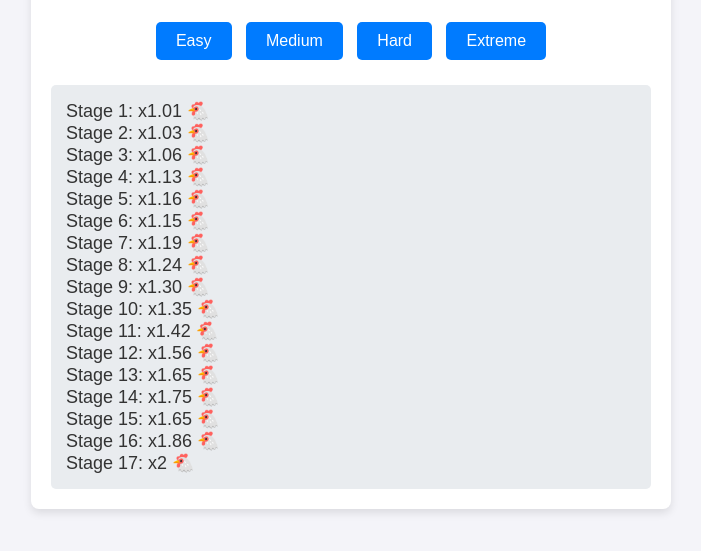
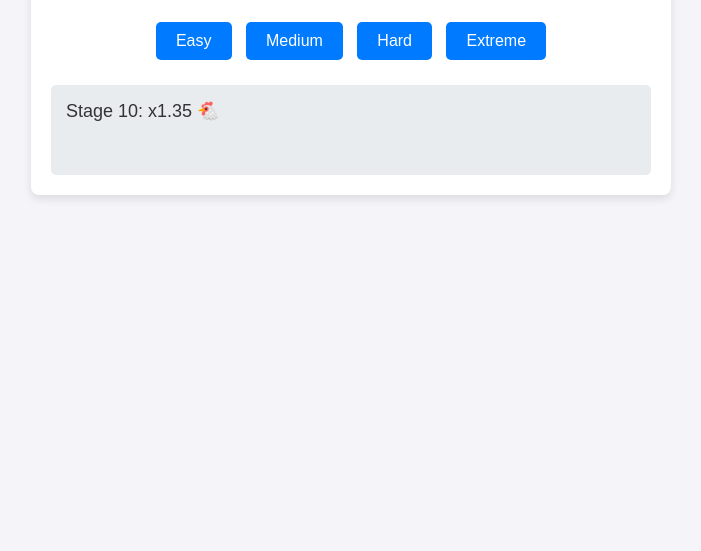
Before and after one commit to hyh7hy/-Chickentoroad, a plain HTML site: page index.html in a window 1280 px wide. Both pictures are taken after a click on the button "Easy". Shown: the part 97-648 px from the top of the page, without its empty margins (289-990 px from the left). Drawn offline with Linux system fonts and the light colour scheme.

Commit message:
Update index.html

```diff
--- a/index.html
+++ b/index.html
@@ -13,7 +13,7 @@ h1 { font-size:24px; margin:0;}
 .buttons { margin-top:20px;}
 button { padding:10px 20px; margin:5px; font-size:16px; cursor:pointer; border:none; border-radius:5px; background-color:#007bff; color:white; transition:0.3s;}
 button:hover { background-color:#0056b3;}
-.prediction { margin-top:20px; padding:15px; background-color:#e9ecef; border-radius:5px; font-size:18px; min-height:60px; text-align:left; white-space:pre-line;}
+.prediction { margin-top:20px; padding:15px; background-color:#e9ecef; border-radius:5px; font-size:18px; min-height:60px; text-align:left;}
 body.dark-mode { background-color:#121212; color:#e0e0e0;}
 body.dark-mode .container { background-color:#1e1e1e; }
 body.dark-mode .buttons button { background-color:#444; }
@@ -46,8 +46,9 @@ const predictions = {
 
 function predict(level){
   const arr = predictions[level];
-  let text = arr.map((num,i)=>`Stage ${i+1}: x${num} 🐔`).join("\n");
-  document.getElementById('prediction').innerText = text;
+  const randomIndex = Math.floor(Math.random() * arr.length);
+  const randomNumber = arr[randomIndex];
+  document.getElementById('prediction').innerText = `Stage ${randomIndex+1}: x${randomNumber} 🐔`;
 }
 
 // Dark/light mode toggle
```
